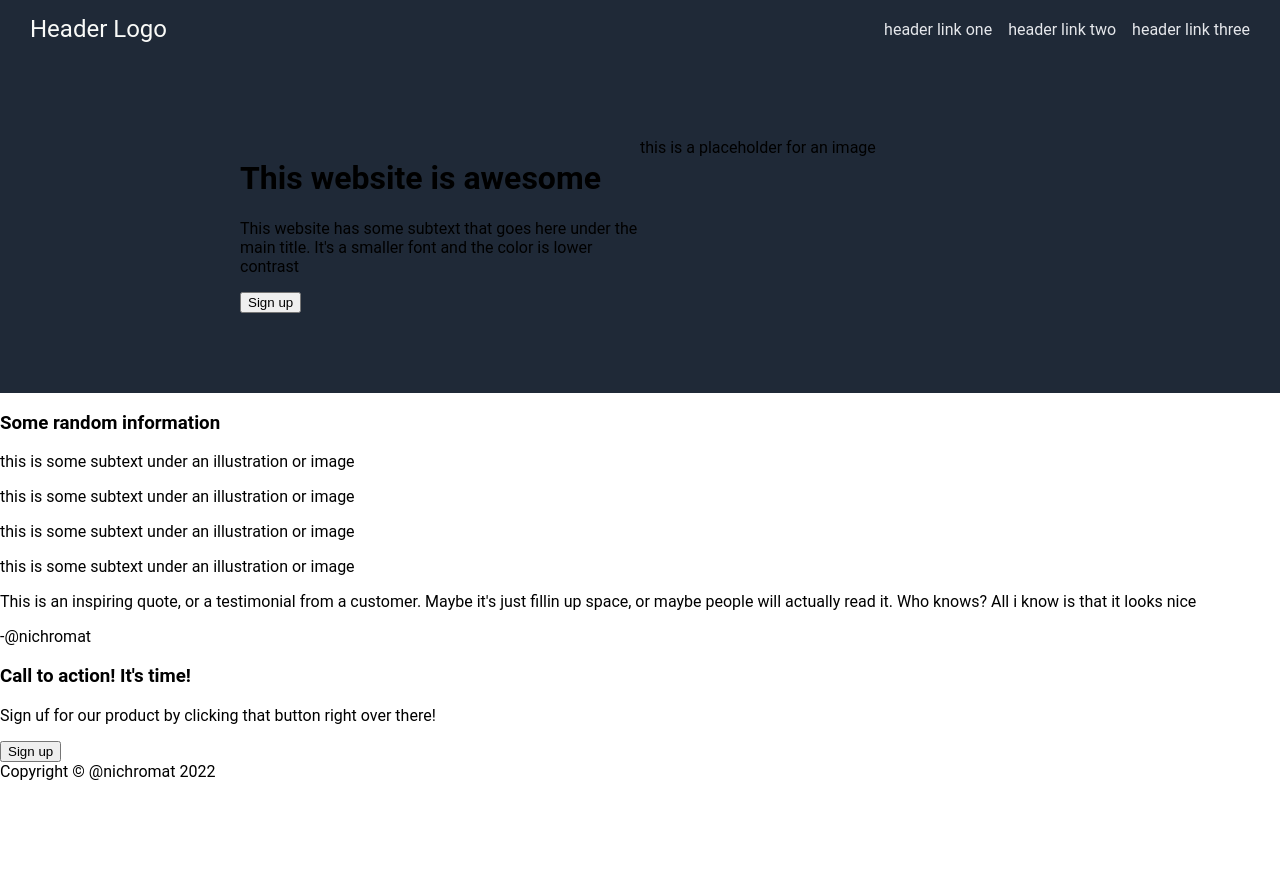
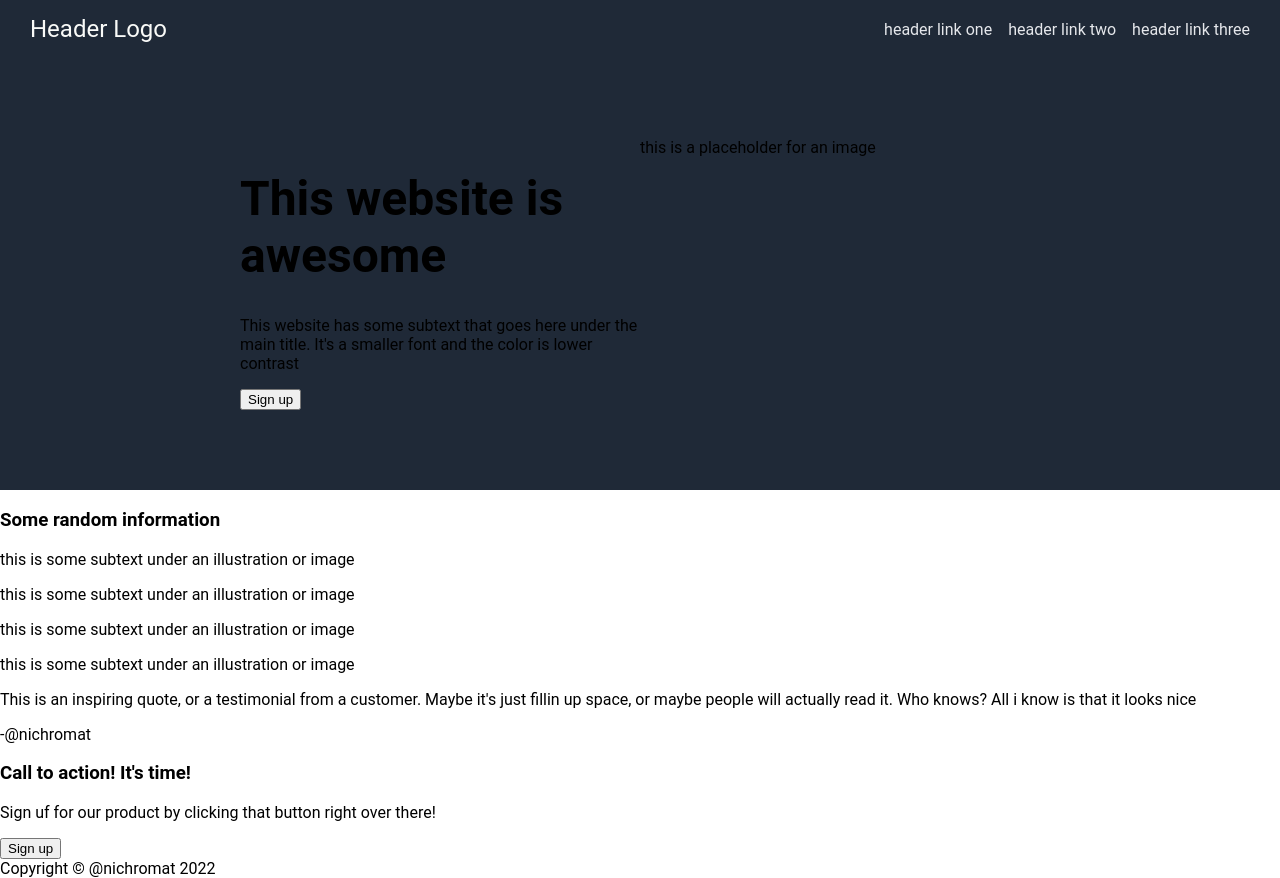
Before and after one commit to nichromat/nichromat-landing-1, a plain HTML site: page index.html in a window 1280 px wide. Before the commit the page ends 800 px from the top, so only its background shows below. Drawn offline with Linux system fonts and the light colour scheme.

Commit message:
Change text h1 font size in Hero

```diff
--- a/style.css
+++ b/style.css
@@ -37,3 +37,7 @@ ul.nav-links a{
 .Hero .text, .Hero .image{
     width: 400px;
 }
+
+.Hero .text h1{
+    font-size: 48px;
+}
```
